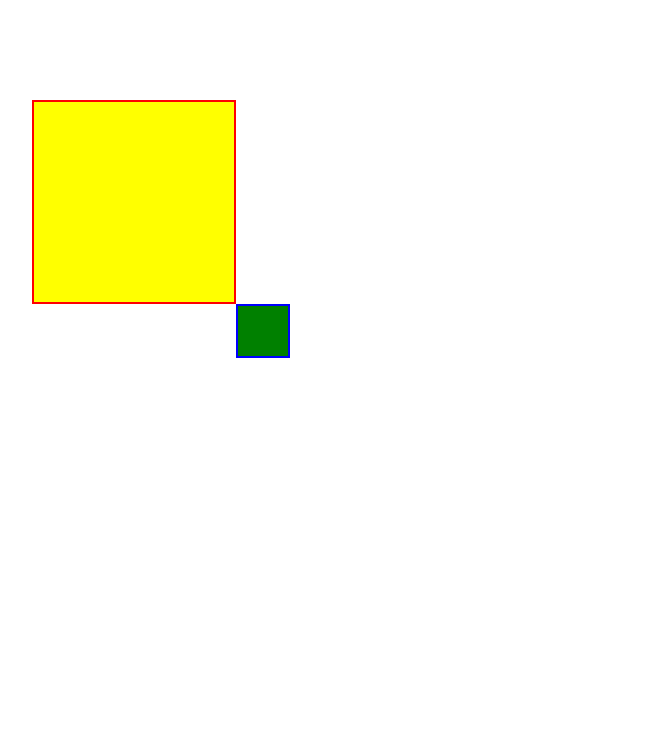
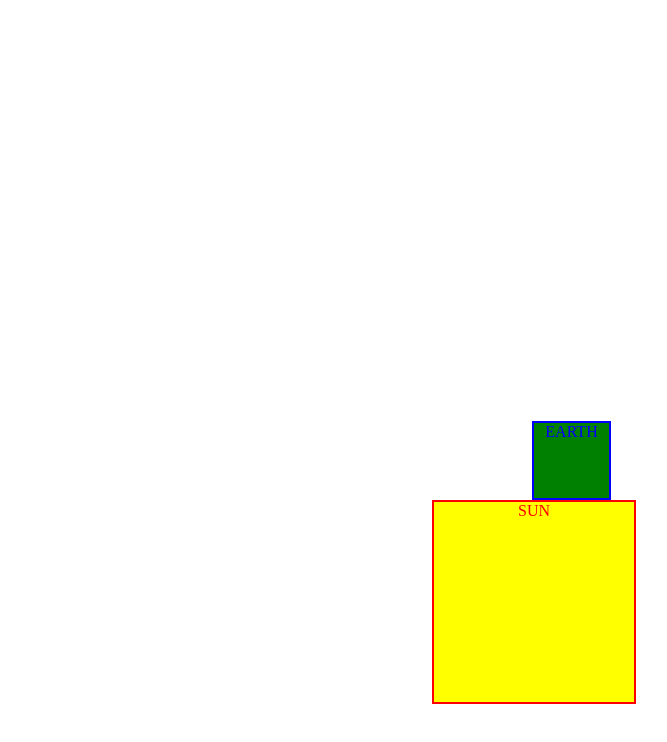
Before and after one commit to doesdev/you-be-my-sun, a website: page docs/index.html in a window 1280 px wide. Shown: the whole page, without its empty margins (68-735 px from the left). Drawn offline with Linux system fonts and the light colour scheme.

Commit message:
Update example, move it to docs

```diff
--- a/build.js
+++ b/build.js
@@ -5,14 +5,14 @@ const path = require('path')
 const rollup = require('rollup').rollup
 const entry = 'index-es6.js'
 const dest = 'index.js'
-const testDir = path.resolve(__dirname, 'test')
+const docDir = path.resolve(__dirname, 'docs')
 const git = require('simple-git')(__dirname)
 
 // Main
 let cjsRollup = () => rollup({entry})
 let cjsBundle = (b) => b.write({format: 'cjs', dest})
-let testRollup = () => rollup({entry: path.join(testDir, entry)})
-let testBundle = (b) => b.write({format: 'iife', dest: path.join(testDir, dest)})
+let testRollup = () => rollup({entry: path.join(docDir, entry)})
+let testBundle = (b) => b.write({format: 'iife', dest: path.join(docDir, dest)})
 let gitAdd = () => git.add([dest])
 
 cjsRollup()
--- a/test/index.css
+++ b/docs/index.css
@@ -6,12 +6,16 @@
   left: 0;
   background-color: yellow;
   border: 2px solid red;
+  color: red;
+  text-align: center;
 }
 
 #earth {
   position: fixed;
-  width: 50px;
-  height: 50px;
+  width: 75px;
+  height: 75px;
   background-color: green;
   border: 2px solid blue;
+  color: blue;
+  text-align: center;
 }
--- a/test/index.html
+++ b/docs/index.html
@@ -8,8 +8,8 @@
 </head>
 <body id="body">
   <div id="milky-way">
-    <div id="sun"></div>
-    <div id="earth"></div>
+    <div id="sun">SUN</div>
+    <div id="earth">EARTH</div>
   </div>
   <script async="true" src="index.js"></script>
 </body>
--- a/test/index.js
+++ b/docs/index.js
@@ -2,22 +2,22 @@
 'use strict';
 
 // Setup
-var testCss = 'position:fixed;top:0;left:0;bottom:0;right:0;visibility:hidden;';
-var testElId = 'youbemysun-test-el';
-var testEl = document.getElementById(testElId);
+var testCss$1 = 'position:fixed;top:0;left:0;bottom:0;right:0;visibility:hidden;';
+var testElId$1 = 'youbemysun-test-el';
+var testEl$1 = document.getElementById(testElId$1);
 
 // Helpers
-function windowSize () {
-  if (!testEl) testEl = document.getElementById(testElId);
-  if (!testEl) {
-    testEl = document.createElement('div');
-    testEl.id = testElId;
-    testEl.style.cssText = testCss;
-    document.body.appendChild(testEl);
+function windowSize$1 () {
+  if (!testEl$1) testEl$1 = document.getElementById(testElId$1);
+  if (!testEl$1) {
+    testEl$1 = document.createElement('div');
+    testEl$1.id = testElId$1;
+    testEl$1.style.cssText = testCss$1;
+    document.body.appendChild(testEl$1);
   }
   return {
-    width: testEl.offsetWidth,
-    height: testEl.offsetHeight
+    width: testEl$1.offsetWidth,
+    height: testEl$1.offsetHeight
   }
 }
 
@@ -30,7 +30,7 @@ function gravity$1 (sunEl, width, height, fluidity) {
   }
   fluidity = (fluidity || 30);
   var coords = sunEl.getBoundingClientRect();
-  var winSize = windowSize();
+  var winSize = windowSize$1();
   var pageWidth = winSize.width;
   var pageHeight = winSize.height;
   var center = {
@@ -92,28 +92,58 @@ function gravity$1 (sunEl, width, height, fluidity) {
 // Setup
 var sun = document.getElementById('sun');
 var earth = document.getElementById('earth');
+var testCss = 'position:fixed;top:0;left:0;bottom:0;right:0;visibility:hidden;';
+var testElId = 'youbemysun-test-el';
+var testEl = document.getElementById(testElId);
+var steps = 1;
+var xDir = steps;
+var yDir = steps;
+
+// Helpers
+function windowSize () {
+  if (!testEl) testEl = document.getElementById(testElId);
+  if (!testEl) {
+    testEl = document.createElement('div');
+    testEl.id = testElId;
+    testEl.style.cssText = testCss;
+    document.body.appendChild(testEl);
+  }
+  return {
+    width: testEl.offsetWidth,
+    height: testEl.offsetHeight
+  }
+}
 
 // Main
 function positionEarth () {
-  var pos = gravity$1(sun, earth, 1);
+  var pos = gravity$1(sun, earth, steps);
   earth.style.left = pos.x + 'px';
   earth.style.top = pos.y + 'px';
 }
 
 function reposition () {
+  var coords = sun.getBoundingClientRect();
+  var winSize = windowSize();
+  var pageWidth = winSize.width;
+  var pageHeight = winSize.height;
   var oldLeft = parseInt(sun.style.left, 10);
   var oldTop = parseInt(sun.style.top, 10);
   if (!oldLeft || !oldTop) {
-    var coords = sun.getBoundingClientRect();
     oldLeft = coords.left;
     oldTop = coords.top;
   }
-  sun.style.left = (oldLeft + 1) + 'px';
-  sun.style.top = (oldTop + 1) + 'px';
+  if (xDir > 0 && (oldLeft + coords.width + xDir) > pageWidth) xDir = -steps;
+  else if ((oldLeft - xDir) < 0) xDir = steps;
+  if (yDir > 0 && (oldTop + coords.height + yDir) > pageHeight) yDir = -steps;
+  else if ((oldTop - yDir) < 0) yDir = steps;
+  var left = oldLeft + xDir;
+  var top = oldTop + yDir;
+  sun.style.left = left + 'px';
+  sun.style.top = top + 'px';
   positionEarth();
 }
 
 positionEarth();
-setInterval(reposition, 50);
+setInterval(reposition, 10);
 
 }());
```
Also changed, not shown: docs/index-es6.js (added, +59 -0 lines), test/index-es6.js (deleted, +0 -29 lines).
